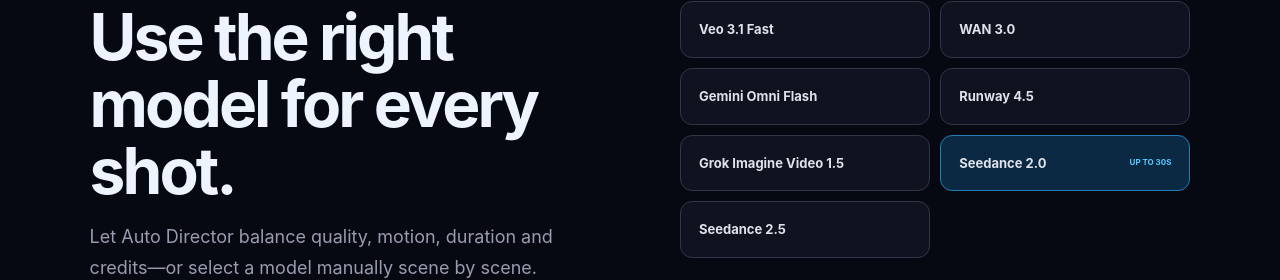
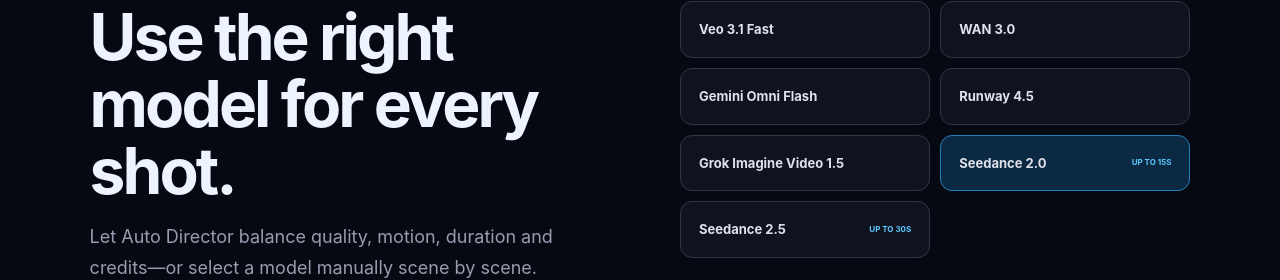
Before and after one commit to tntr24795-dot/PixenarMV, a Next.js app: page / in a window 1280 px wide. Shown: the part 5579-5859 px from the top of the page. Built offline with nearby package versions, Linux system fonts and the light colour scheme; no server answers; the database is empty.

Commit message:
fix: correct Seedance 2.0 15s and Seedance 2.5 30s homepage badges

```diff
--- a/app/page.tsx
+++ b/app/page.tsx
@@ -302,7 +302,7 @@
           {modelNames.map((name, n) => (
             <span key={name} className={n === 5 ? "featured" : ""}>
               {name}
-              {n === 5 ? <small>UP TO 30S</small> : null}
+              {n === 5 ? <small>UP TO 15S</small> : n === 6 ? <small>UP TO 30S</small> : null}
             </span>
           ))}
         </div>
```
